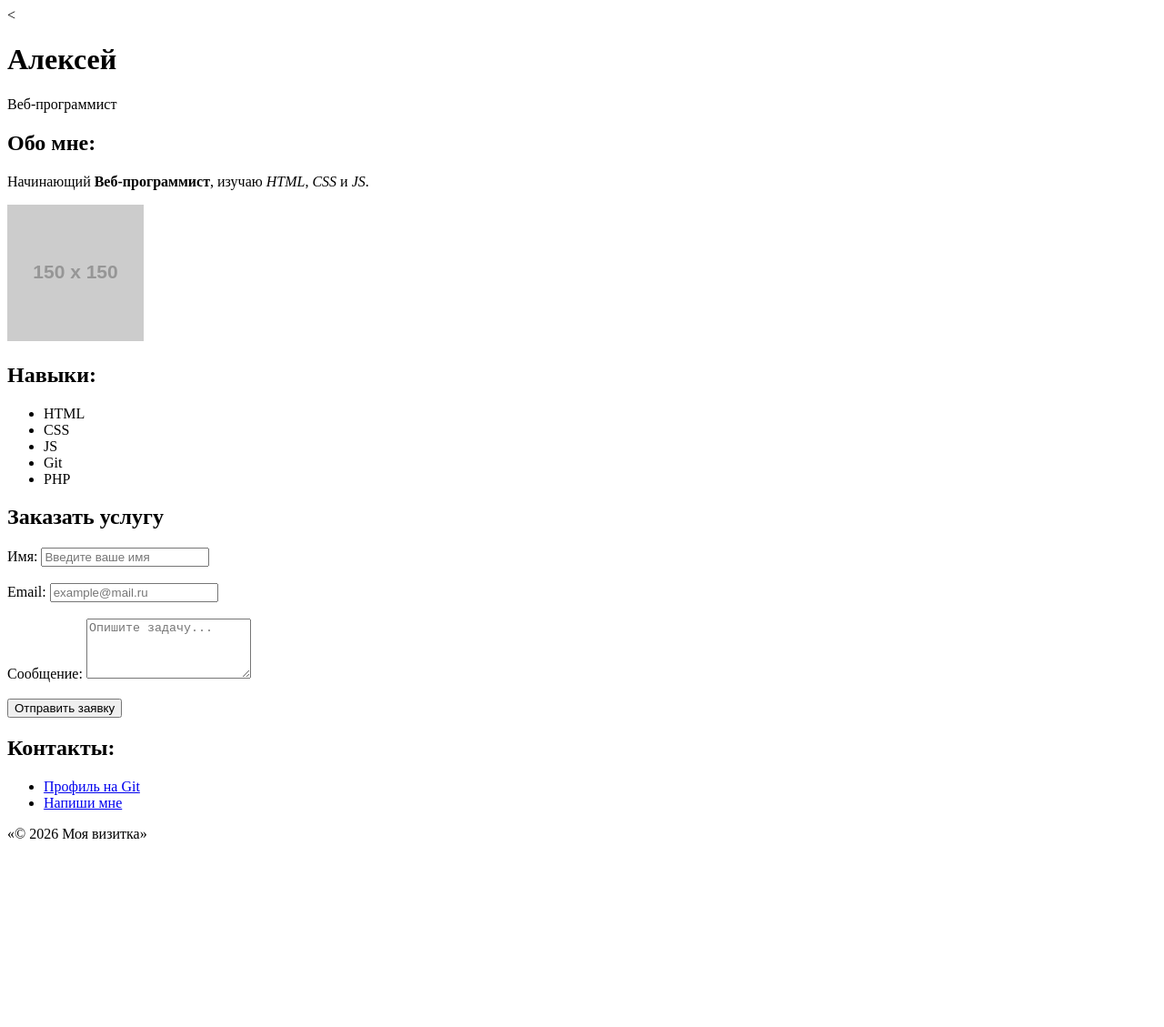
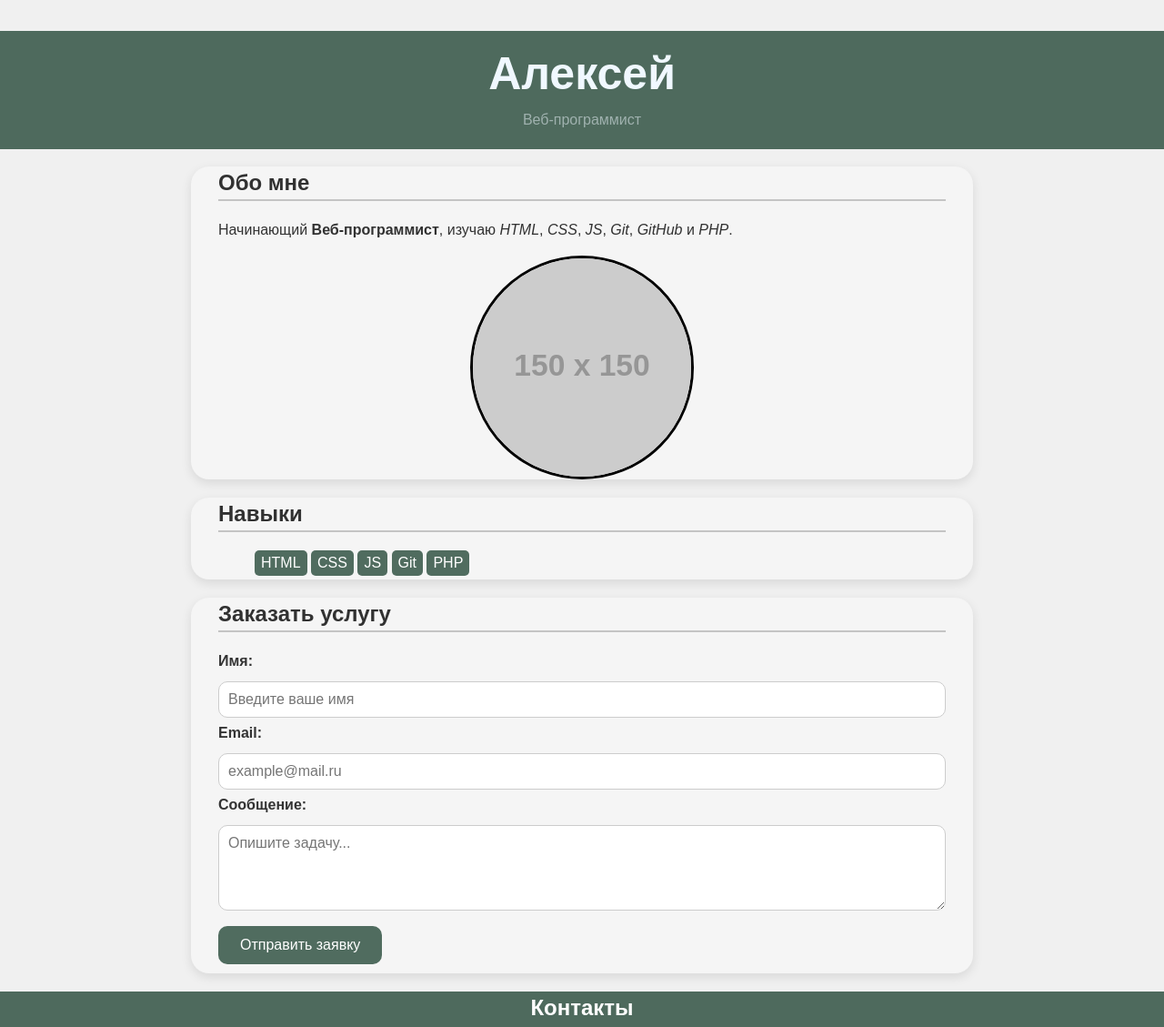
Before and after one commit to hogoteki/visitka, a plain HTML site: page index.html in a window 1280 px wide. Shown: the top 1129 px of the page at 91% size. Before the commit the page ends 942 px from the top, so only its background shows below. Drawn offline with Linux system fonts and the light colour scheme; placeholder pictures from the web are drawn by us.

Commit message:
Завершил CSS-стилизацию визитки, включая форму, а также убрал <br> с html

```diff
--- a/index.html
+++ b/index.html
@@ -4,19 +4,20 @@
       <meta charset="UTF-8">
       <meta name="viewport" content="width=device-width, initial-scale=1.0">
       <title>Portfolio</title>
-      <
+      <link rel="stylesheet" href="style.css">
 </head>
 <body>
  <header>
-      <h1>Алексей</h1>
-      <p>Веб-программист</p>
+      <h1 class="title1">Алексей</h1>
+      <p class="subtitle1">Веб-программист</p>
  </header>
- <section><h2>Обо мне:</h2>
-      <p>Начинающий <strong>Веб-программист</strong>, изучаю <em>HTML</em>, <em>CSS</em> и <em>JS</em>.</p>
-      <img src="https://placehold.co/150x150" alt="myPhotoForPortfolio">
+ <section>
+    <h2>Обо мне</h2>
+    <p>Начинающий <strong>Веб-программист</strong>, изучаю <em>HTML</em>, <em>CSS</em>, <em>JS</em>, <em>Git</em>, <em>GitHub</em> и <em>PHP</em>.</p>
+    <img src="https://placehold.co/150x150" alt="myPhotoForPortfolio">
 </section>
  <section>
-     <h2>Навыки:</h2>
+     <h2>Навыки</h2>
       <ul>
             <li>HTML</li>
             <li>CSS</li>
@@ -31,27 +32,18 @@
         <!-- Поле "Имя" -->
         <label for="name">Имя:</label>
         <input type="text" id="name" name="name" placeholder="Введите ваше имя" required>
-
-        <br><br>
-
         <!-- Поле "Email" -->
         <label for="email">Email:</label>
         <input type="email" id="email" name="email" placeholder="example@mail.ru" required>
-
-        <br><br>
-
         <!-- Текст сообщения -->
         <label for="message">Сообщение:</label>
         <textarea id="message" name="message" rows="4" placeholder="Опишите задачу..."></textarea>
-
-        <br><br>
-
         <!-- Кнопка отправки -->
         <button type="submit">Отправить заявку</button>
     </form>
 </section>
  <footer>
-      <h2>Контакты:</h2>
+      <h2>Контакты</h2>
       <ul>
           <li><a href="https://github.com/hogoteki">Профиль на Git</a></li>
           <li><a href="mailto:mr.alexnikonorow@gmail.com">Напиши мне</a></li>
--- /dev/null
+++ b/style.css
@@ -0,0 +1,119 @@
+body {
+      margin: 0;
+      padding: 0;
+      font-family: Arial, Helvetica, sans-serif;
+      color: rgba(0, 0, 0, 0.8);
+      line-height: 1.5;
+      background-color: #f0f0f0
+}
+
+header {
+      background-color: rgba(10, 50, 32, 0.7);
+      color: aliceblue;
+      text-align: center;
+}
+
+.title1 {
+      font-size: 50px;
+      padding-top: 10px;
+      margin-bottom: 1px;
+}
+
+.subtitle1 {
+      opacity: 0.5;
+      padding-bottom: 20px;
+      margin-top: 1px;
+}
+
+section {
+      max-width: 800px;
+      background-color: whitesmoke;
+      margin: 0 auto;
+      padding: 0px 30px;
+      border-radius: 20px;
+      box-shadow: 0 4px 12px rgba(0, 0, 0, 0.1);
+}
+section h2 {
+      border-bottom: 2px solid rgba(0, 0, 0, 0.2);
+}
+
+img {
+      display: block;
+      border-radius: 50%;
+      width: 30%;
+      margin: 0 auto;
+      border: 3px solid black;
+}
+
+section ul li {
+      list-style: none;
+      display: inline-block;
+      background-color: rgba(10, 50, 32, 0.7);
+      color: white;
+      padding: 2px 7px;
+      border-radius: 5px;
+      margin-bottom: 4px;
+}
+
+form label {
+      display: block;
+      font-weight: 700;
+      color: rgba(51, 51, 51, 1.0);
+      margin: 5px 0px;
+
+}
+
+input[type="text"], input[type="email"], textarea {
+      width: 100%;
+      padding: 10px;
+      margin-top: 5px;
+      border: 1px solid rgba(204, 204, 204, 1.0);
+      border-radius: 10px;
+      font-family: inherit;
+      font-size: 1rem;
+      box-sizing: border-box;
+}
+
+form button {
+      background-color: rgba(10, 50, 32, 0.7);
+      color: white;
+      border: none;
+      padding: 12px 24px;
+      margin: 10px 0px;
+      border-radius: 10px;
+      cursor: pointer;
+      font-size: 1rem;
+      font-family: inherit;
+}
+
+form button:hover {
+      background-color: rgba(10, 50, 32, 0.9);
+}
+
+footer {
+      background-color: rgba(10, 50, 32, 0.7);
+      color: white;
+      text-align: center;
+}
+footer a {
+      text-decoration: none;
+      color: white;
+}
+
+footer ul {
+      list-style: none;
+      padding: 0;
+}
+footer ul li {
+      display: inline-block;
+      background-color: rgba(67, 93, 23, 0.8);
+      color: white;
+      padding: 2px 7px;
+      border-radius: 10px;
+      margin-right: 8px;
+}
+
+a:hover {
+      color: rgba(13, 224, 133, 0.5);
+      text-decoration: underline;
+}
```
